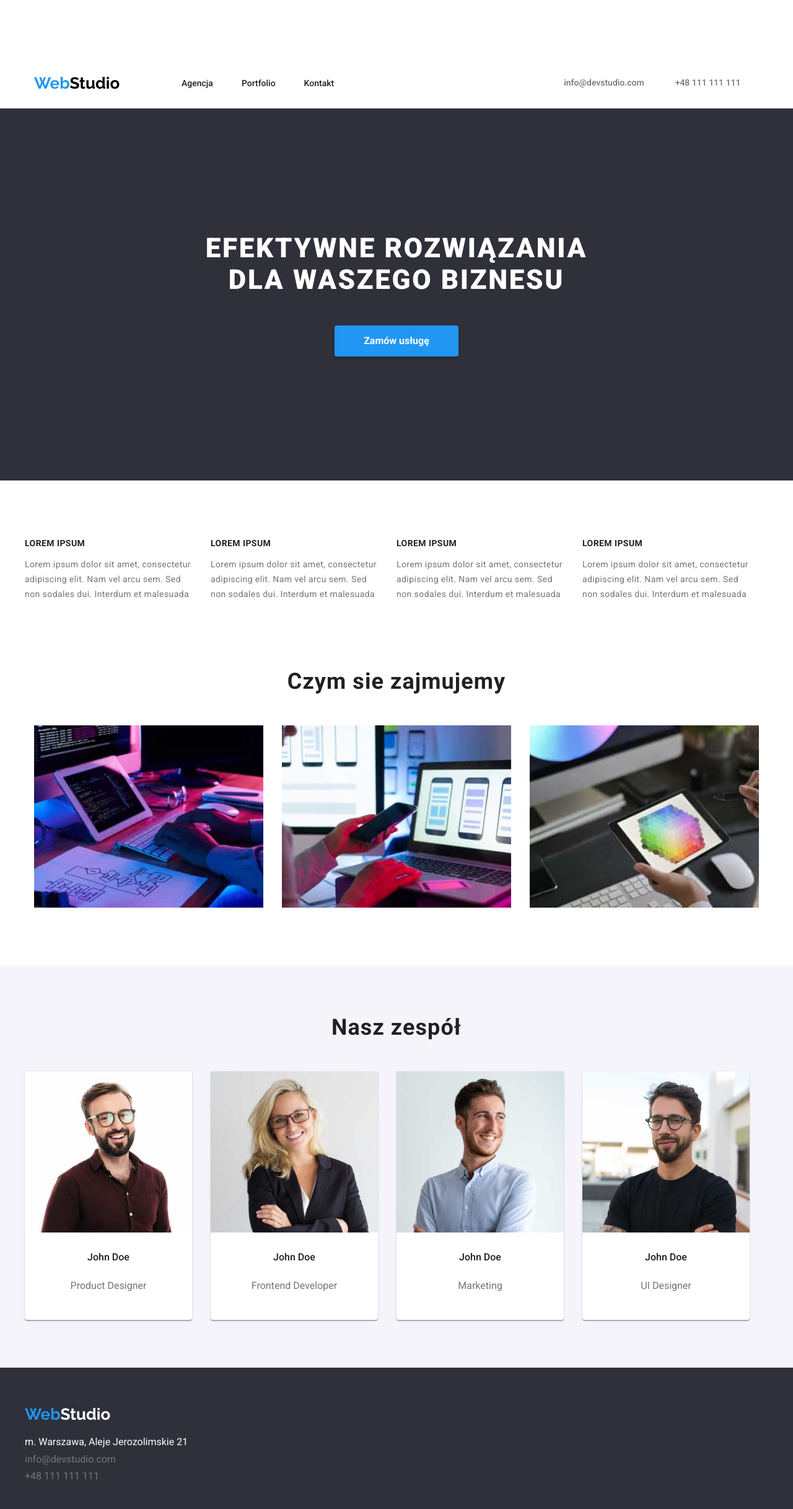
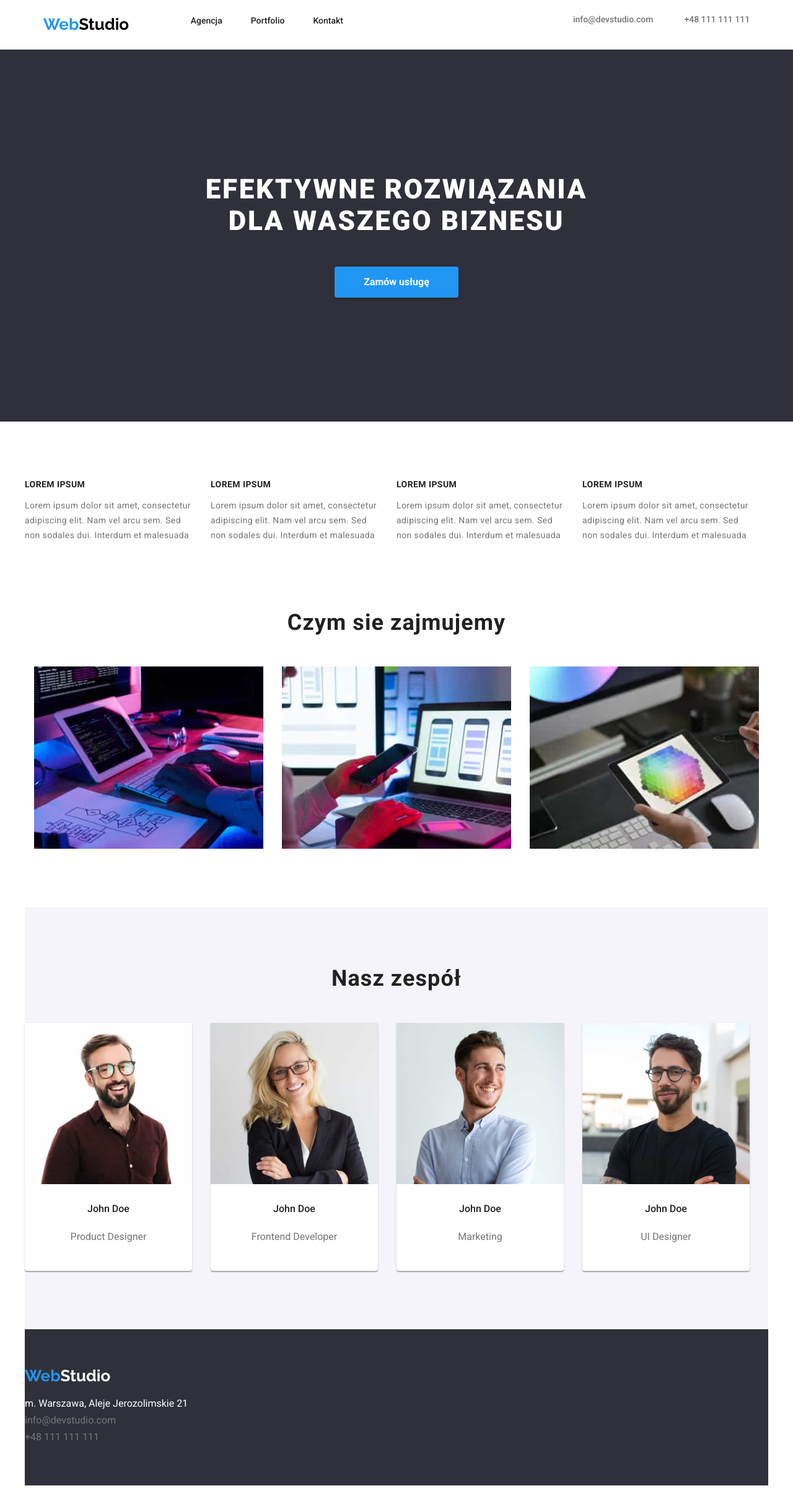
Before and after one commit to sebastianpawlik/goit-markup-hw-03, a plain HTML site: page index.html in a window 1280 px wide. Shown: the whole page at 62% size. After the commit the page ends 2396 px from the top, so only its background shows below. Drawn offline with nearby package versions, Linux system fonts and the light colour scheme.

Commit message:
changes acc. to Mentor's instructions

```diff
--- a/CSS/style.css
+++ b/CSS/style.css
@@ -10,7 +10,7 @@
 body {
     font-family: "Roboto", sans-serif;
     color: var(--black-main);
-  }
+    }
 h1,h2,h3,h4,h5,h6 {
     margin: 0;
 }
@@ -55,23 +55,29 @@ img {
     max-width: 1200px;
     margin: 0 auto;
     }
-.header{
+    /* stylowanie naglowka nawigacji */
+  .header {
     display:flex;
     border-bottom: 1px solid #ECECEC;
     max-width:1600px;
     margin: 0 auto;
-    }
-
-/* stylowanie naglowka nawigacji */
-.header .container{
     display: flex;
-    width: 1200px;
     height: 80px;
     padding: 0 15px;
     margin: 0 auto;
     align-items: center;
     justify-content: left;
-      }
+       }
+
+/* .header .container{
+    display: flex;
+    max-width:1600px;
+    height: 80px;
+    padding: 0 15px;
+    margin: 0 auto;
+    align-items: center;
+    justify-content: left;
+      } */
 .navigation {
     display: flex;
    }
@@ -145,6 +151,7 @@ img {
 
 .index-text-container{
     display: flex;
+    margin: 0 auto;
     justify-content: center;
     }
 .text-item{
@@ -202,16 +209,19 @@ img {
 .pic-whatwedo:not(:last-child){
     margin-right: 30px;
 }
+
+
 /* stylowanie obrazów nasz zespol */
 .team-container {
         display: flex;
         flex-direction: column;
-        max-width: 1600px;
-        height: 648px;
+        /* max-width: 1600px; */
+        /* height: 648px; */
         margin: 0 auto;
         align-items: center;
         justify-content: center;
         background-color: var(--second-white);
+        padding: 94px 0;
         }
 .text-pictures-header2{
     display:flex:
@@ -257,7 +267,7 @@ img {
 /* stylowanie footera */
 .footer-background {
     display:flex;
-    max-width: 1600px;
+    /* max-width: 1600px; */
     height: 252px;
     margin: 0 auto;
     background: var(--background-grey);
@@ -300,6 +310,7 @@ img {
      color: var(--main-silver);
      text-decoration: underline;
      font-style: normal;
+     margin-top: 9px;
        }
 .footer-logo{
     margin-top:60px;
@@ -383,18 +394,18 @@ body {
 .mail:hover{
         color: var(--main-blue)
      }
+
+
+.section {
+        background: var(--main-white);
+        padding: 94px 0;}
 .wrapper{
     display:flex;
     flex-wrap: wrap;
-    flex-direction:column;
-    width:1200px;
-    margin: 0 auto;
-    /* padding-bottom: 94px; */
-}
-.section{
-    background-color: var(--main-white);
-    margin-top:94px;
-}
+    /* flex-direction:column; */
+    /* margin: 0 auto; */
+    }
+
 .portfolio-buttons{
     display: flex;
     flex-direction: row;
@@ -404,7 +415,7 @@ body {
     width: 100%;
     gap: 8px;
     margin-bottom: 34px;
-}
+    }
 .button {
     font-family: var(--font-family);
     color: var(--black-main)
@@ -425,16 +436,16 @@ body {
     border-color: var(--main-blue);
     cursor: pointer;
      }
-
-.portfolio-pic{
+ .portfolio-pic{
     display: flex;
     flex-wrap: wrap;
+    justify-content:center;
     align-items: center;
     gap: 30px;
+    margin:0 auto;
     }
 figure{
     margin: 0;
-
 }
 figcaption{
     display:flex;
@@ -451,8 +462,16 @@ figcaption{
 .h3-pic-item{
     margin-top:20px;
     margin-left:24px;
+    line-height:2;
   }
 .p-pic-item{
     margin-top:4px;
     margin-left:24px;
+    line-height:2;
     }
+    .no-padding-bottom{
+        padding-bottom: 0;
+       }
+    .no-padding-top {
+        padding-top:0;
+}
--- a/index.html
+++ b/index.html
@@ -18,7 +18,7 @@
 </head>
 <body>
     <header>
-        <section class="header section">
+        <section class="header ">
         <div class="container">
             <a href="index.html" class="navigation-logo"><span class="logo1">Web</span><span class="logo2">Studio</span></a>
             <nav class="navigation">
@@ -36,14 +36,14 @@
         </section>
 </header>
 <main>
-    <section>
+    <section >
         <div class="header-container">
             <h1 class="index-main-header">EFEKTYWNE ROZWIĄZANIA DLA WASZEGO BIZNESU </h1>
             <button class="index-button" type="button">Zamów usługę</button>
         </div>
     </section>
     <section class="section">
-        <div class="container">
+        <div class="container ">
             <ul class="bullets index-text-container">
                 <li class="text-item">
                 <h2 class="text-block-header">
@@ -80,8 +80,8 @@
         </ul>
     </div>
 </section>
-<section class="section">
-    <div class="whatwedo-container container">
+<section class="section no-padding-top">
+    <div class="whatwedo-container container no-padding-bottom no-padding-top">
         <h2 class="text-pictures-header1">Czym sie zajmujemy</h2>
         <ul class="bullets pictures-whatwedo">
             <li class="pic-whatwedo">
@@ -96,8 +96,8 @@
         </ul>
     </div>
 </section>
-<section class="section">
-    <div class="team-container container">
+<section class="section no-padding-bottom no-padding-top">
+    <div class="team-container container ">
         <h2 class="text-pictures-header2">Nasz zespół</h2>
         <ul class="bullets pictures-team">
             <li class="picture-team">
@@ -149,8 +149,8 @@
 </section>
 </main>
 <footer>
-    <section class="footer-background">
-    <div class="footer-container">
+    <section class="footer-background container">
+    <div class="footer-container ">
         <a href="index.html" class="footer-logo"><span class="logo1">Web</span><span class="logo2foot">Studio</span></a>
         <ul class="bullets footer-background-list ">
             <li><address class="footer-address">m. Warszawa, Aleje Jerozolimskie 21</address></li>
```
Also changed, not shown: portfolio.html (+2 -2 lines).
